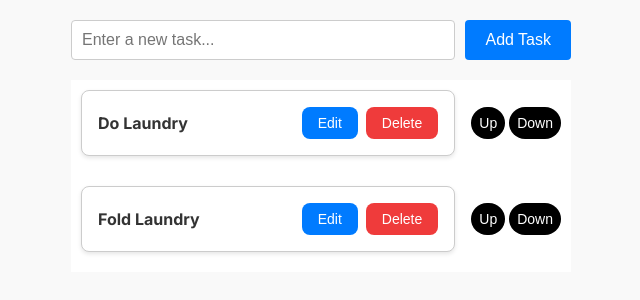
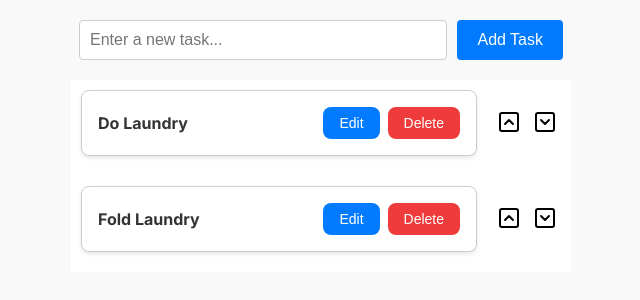
Before and after one commit to c-l-scholl/bizinc-tasks, a Next.js app in the folder frontend-task/todo-app/: page / in a window 1280 px wide. Shown: the top 300 px of the page, without its empty margins (319-959 px from the left). Built offline with nearby package versions, Linux system fonts and the light colour scheme.

Commit message:
added delete functionality

```diff
--- a/frontend-task/todo-app/components/Task.tsx
+++ b/frontend-task/todo-app/components/Task.tsx
@@ -3,7 +3,7 @@
 import { TaskProps } from "./utils";
 import "@/styles/Task.modules.css";
 
-const Task = ({ taskName, id }: TaskProps) => {
+const Task = ({ taskName, id, deleteTask, editTask }: TaskProps) => {
 
 	return (
 		<div className="task-container">
@@ -11,8 +11,8 @@ const Task = ({ taskName, id }: TaskProps) => {
 				<h2 className="task-name">{taskName}</h2>
 			</div>
 			<div className="task-button-container">
-				<button className="task-button task-edit-button">Edit</button>
-				<button className="task-button task-delete-button">Delete</button>
+				<button className="task-button task-edit-button" onClick={() => editTask(id)}>Edit</button>
+				<button className="task-button task-delete-button" onClick={() => deleteTask(id)}>Delete</button>
 			</div>
 		</div>
 	);
--- a/frontend-task/todo-app/components/TaskManager.tsx
+++ b/frontend-task/todo-app/components/TaskManager.tsx
@@ -2,37 +2,76 @@
 
 import { useEffect, useState } from "react";
 import Task from "./Task";
-import { TaskProps } from "@/components/utils";
+import { TaskProps, TaskType } from "@/components/utils";
 import "@/styles/TaskManager.modules.css";
-
+import { SquareChevronDown, SquareChevronUp } from "lucide-react";
 
 const TaskManager = () => {
-	const [tasks, setTasks] = useState<TaskProps[] | null>(null);
+	const [tasks, setTasks] = useState<TaskType[]>([]);
+	const [formValue, setFormValue] = useState<string>("");
 
 	useEffect(() => {
-		setTasks([{ id: 1, taskName: "Do Laundry"}, { id: 2, taskName: "Fold Laundry"}]);
+		setTasks([
+			{ id: "1", taskName: "Do Laundry" },
+			{ id: "2", taskName: "Fold Laundry" },
+		]);
 	}, []);
+
+	const addTask = async (e: React.FormEvent<HTMLFormElement>) => {
+		e.preventDefault();
+		const newTask: TaskType = { id: String(Math.random() * 100), taskName: formValue }; // add random id to this
+		if (!tasks) {
+			setTasks([newTask])
+		} else {
+			setTasks(t => [newTask, ...t]);
+		}
+
+		setFormValue("");
+	};
+
+	// pass as prop into Task, call when delete pressed
+	const deleteTask = async (taskId: string) => {
+		if (!tasks) {
+			return;
+		}
+		setTasks(t => t.filter((task, _) => task.id !== taskId));
+	}
+
+	const editTask = async (taskId: string) => {
+
+	}
 
 	return (
 		<div className="task-mng-container">
 			<div className="task-mng-input-container">
-				<input className="task-mng-input" placeholder="Enter a new task..."/>
-				<button className="task-mng-add-button">Add Task</button>
+				<form onSubmit={addTask}>
+					<input
+						className="task-mng-input"
+						value={formValue}
+						onChange={(event) => {setFormValue(event?.target.value)}}
+						placeholder="Enter a new task..."
+					/>
+					<button className="task-mng-add-button" type="submit" disabled={!formValue}>Add Task</button>
+				</form>
 			</div>
 			<div className="task-list-container">
-					{tasks && tasks.map((t) => (
+				{tasks &&
+					tasks.map((t) => (
 						<div key={t.id}>
-							<Task taskName={t.taskName} id={t.id} />
+							<Task taskName={t.taskName} id={t.id} deleteTask={deleteTask} editTask={editTask}/>
 							<div className="task-mng-button-container">
-								<button className="task-mng-button task-mng-up-button">Up</button>
-								<button className="task-mng-button task-mng-down-button">Down</button>
+								<button className="task-mng-button task-mng-up-button">
+									<SquareChevronUp />
+								</button>
+								<button className="task-mng-button task-mng-down-button">
+									<SquareChevronDown />
+								</button>
 							</div>
 						</div>
 					))}
 			</div>
-
 		</div>
 	);
-}
+};
 
 export default TaskManager;
--- a/frontend-task/todo-app/styles/TaskManager.modules.css
+++ b/frontend-task/todo-app/styles/TaskManager.modules.css
@@ -16,8 +16,15 @@
   margin-bottom: 1.25rem; /* 20px */
 }
 
+form {
+  padding: 0 0.5rem;
+  display: flex;
+  flex-grow: 1;
+}
+
 .task-mng-input {
   flex: 1;
+  flex-grow: 1;
   padding: 0.625rem; /* 10px */
   border: 0.0625rem solid #ccc; /* 1px */
   border-radius: 0.25rem; /* 4px */
@@ -66,11 +73,15 @@
 }
 
 .task-mng-button {
-	padding: 0.5rem 0.5rem;
-	background-color: black;
-  color: white;
+  background: none;
+  padding: 0.25rem;
+  border-radius: 0.25rem;
+  align-items: center;
   border: none;
-  border-radius: 1rem;
   cursor: pointer;
-  font-size: 0.875rem;
 }
+
+.task-mng-button:hover {
+	background-color: rgba(0, 0, 0, 0.05);
+  transition: all ease-in-out 300ms;
+}
```
Also changed, not shown: frontend-task/todo-app/components/utils.ts (+9 -2 lines), frontend-task/todo-app/package.json (+5 -4 lines), 1 other file (tests, documents, lock files or other folders).
